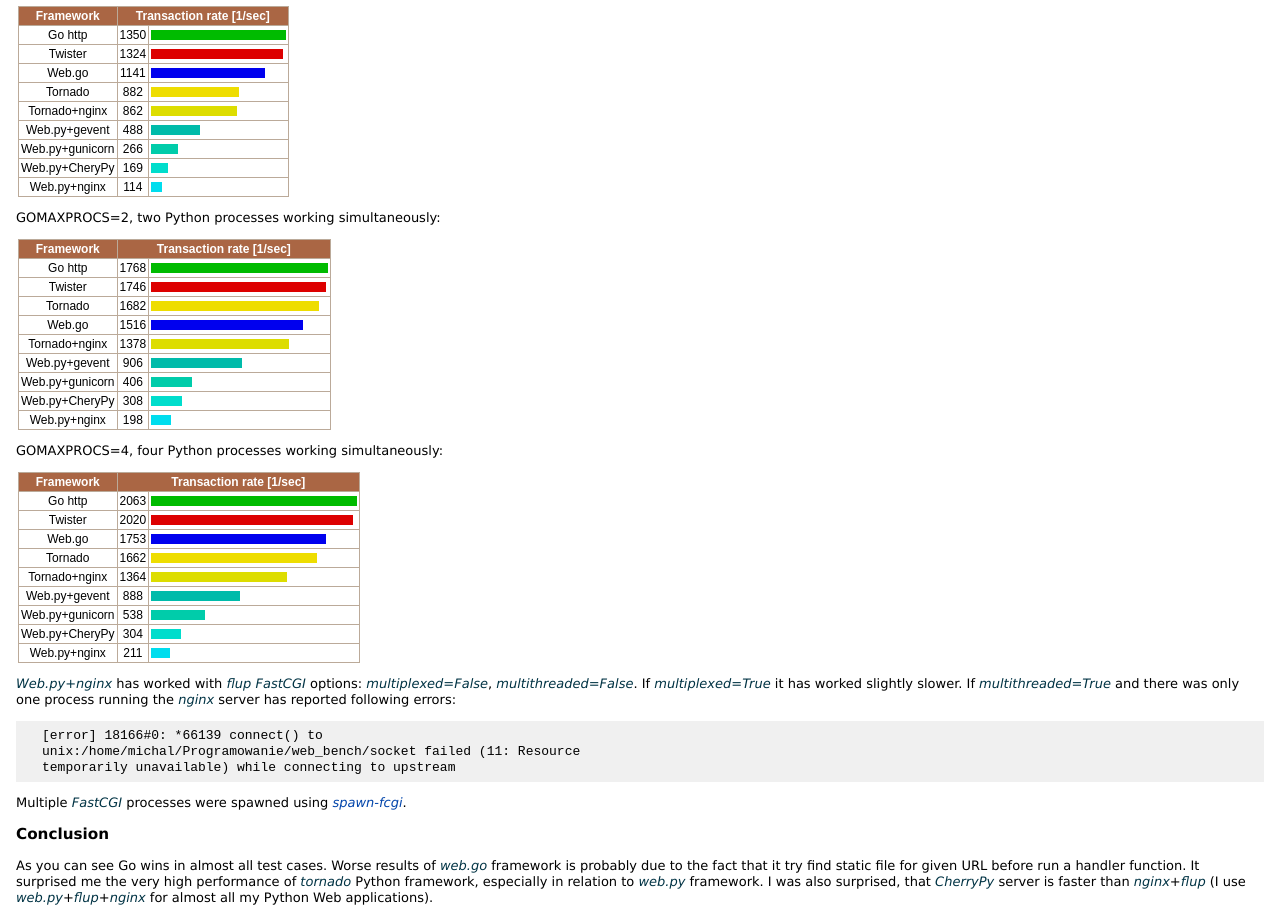
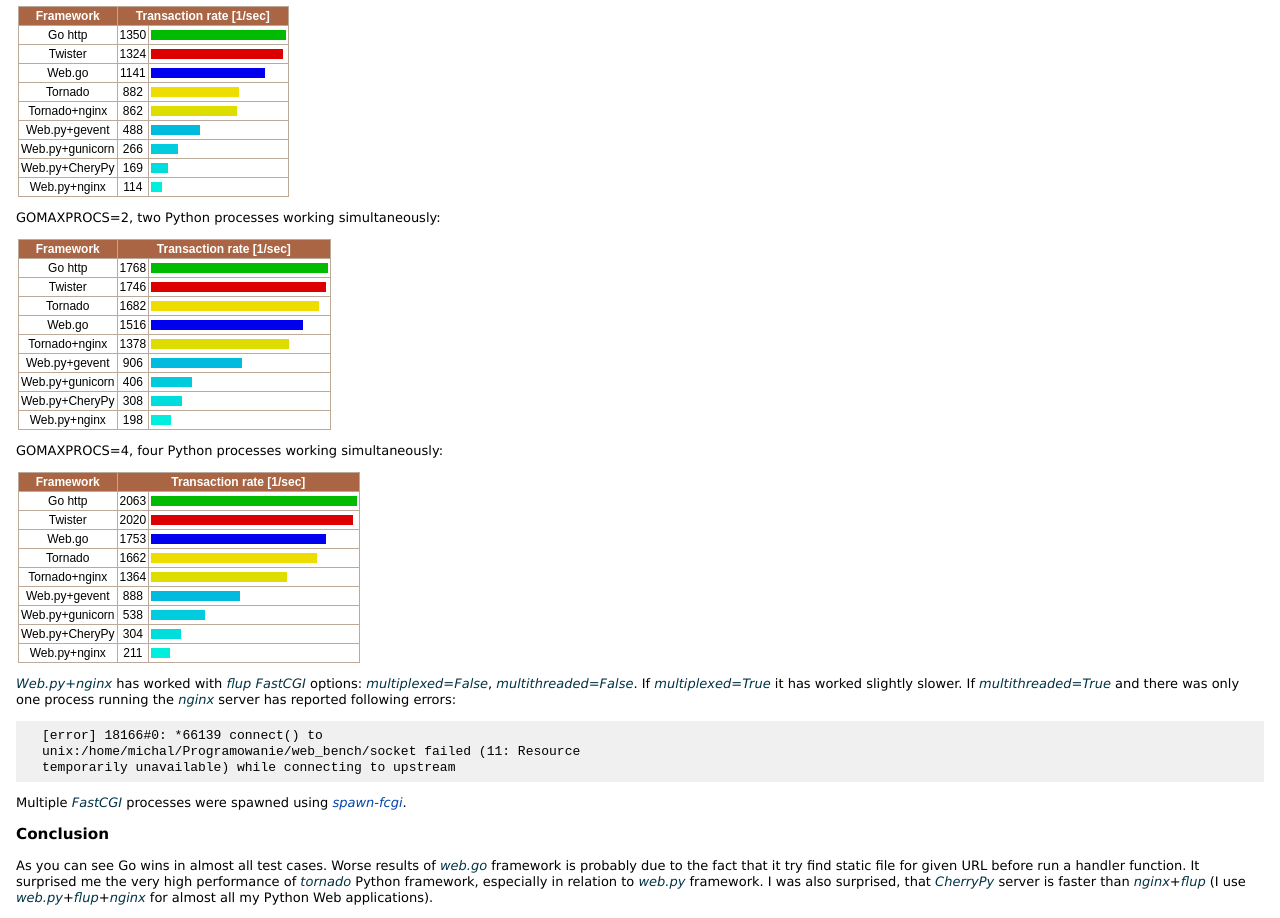
Before and after one commit to ziutek/web_bench, a plain HTML site: page index.html in a window 1280 px wide. Shown: the part 940-1858 px from the top of the page. Drawn offline with Linux system fonts and the light colour scheme.

Commit message:
Colors changed

```diff
--- a/index.html
+++ b/index.html
@@ -210,19 +210,19 @@ compiled using Go release.2011-02-01.1</p>
     </tr>
     <tr>
         <td>Web.py+gevent</td><td>488</td>
-        <td><div style='background: #0ba; width: 49px'></div></td>
+        <td><div style='background: #0bd; width: 49px'></div></td>
     </tr>
     <tr>
         <td>Web.py+gunicorn</td><td>266</td>
-        <td><div style='background: #0ca; width: 27px'></div></td>
+        <td><div style='background: #0cd; width: 27px'></div></td>
     </tr>
     <tr>
         <td>Web.py+CheryPy</td><td>169</td>
-        <td><div style='background: #0dc; width: 17px'></div></td>
+        <td><div style='background: #0dd; width: 17px'></div></td>
     </tr>
     <tr>
         <td>Web.py+nginx</td><td>114</td>
-        <td><div style='background: #0de; width: 11px'></div></td>
+        <td><div style='background: #0ed; width: 11px'></div></td>
     </tr>
 </table>
 
@@ -252,19 +252,19 @@ compiled using Go release.2011-02-01.1</p>
     </tr>
     <tr>
         <td>Web.py+gevent</td><td>906</td>
-        <td><div style='background: #0ba; width: 91px'></div></td>
+        <td><div style='background: #0bd; width: 91px'></div></td>
     </tr>
     <tr>
         <td>Web.py+gunicorn</td><td>406</td>
-        <td><div style='background: #0ca; width: 41px'></div></td>
+        <td><div style='background: #0cd; width: 41px'></div></td>
     </tr>
     <tr>
         <td>Web.py+CheryPy</td><td>308</td>
-        <td><div style='background: #0dc; width: 31px'></div></td>
+        <td><div style='background: #0dd; width: 31px'></div></td>
     </tr>
     <tr>
         <td>Web.py+nginx</td><td>198</td>
-        <td><div style='background: #0de; width: 20px'></div></td>
+        <td><div style='background: #0ed; width: 20px'></div></td>
     </tr>
 </table>
 
@@ -294,19 +294,19 @@ compiled using Go release.2011-02-01.1</p>
     </tr>
     <tr>
         <td>Web.py+gevent</td><td>888</td>
-        <td><div style='background: #0ba; width: 89px'></div></td>
+        <td><div style='background: #0bd; width: 89px'></div></td>
     </tr>
     <tr>
         <td>Web.py+gunicorn</td><td>538</td>
-        <td><div style='background: #0ca; width: 54px'></div></td>
+        <td><div style='background: #0cd; width: 54px'></div></td>
     </tr>
     <tr>
         <td>Web.py+CheryPy</td><td>304</td>
-        <td><div style='background: #0dc; width: 30px'></div></td>
+        <td><div style='background: #0dd; width: 30px'></div></td>
     </tr>
     <tr>
         <td>Web.py+nginx</td><td>211</td>
-        <td><div style='background: #0de; width: 19px'></div></td>
+        <td><div style='background: #0ed; width: 19px'></div></td>
     </tr>
 </table>
 
```
